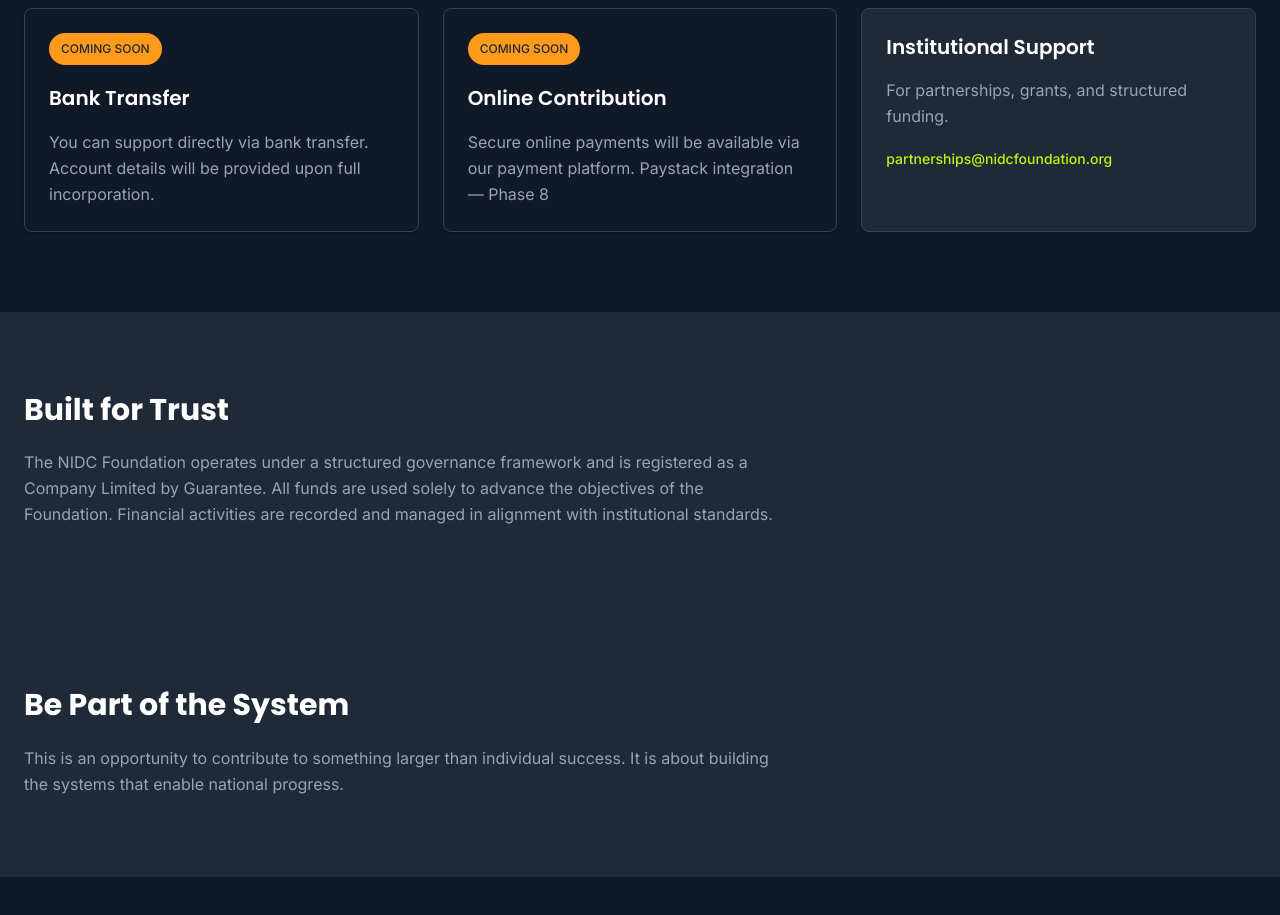
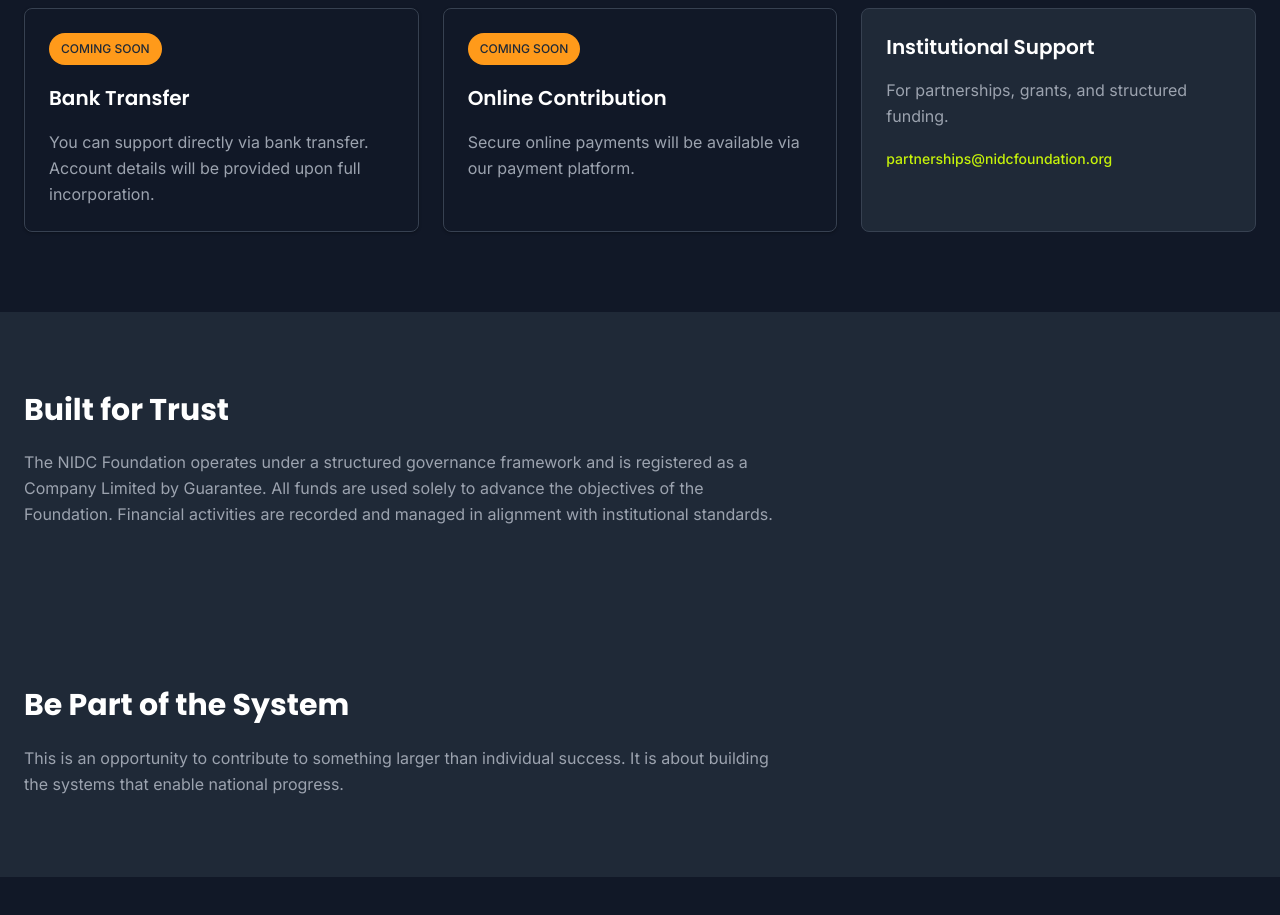
Before and after one commit to danielUgochukwu/nidc-edu, a Next.js app: page /donate in a window 1280 px wide. Shown: the part 2000-2915 px from the top of the page. Built offline with nearby package versions, Linux system fonts and the light colour scheme.

Commit message:
Update app/(public)/donate/page.tsx
Co-authored-by: coderabbitai[bot] <136622811+coderabbitai[bot]@users.noreply.github.com>

```diff
--- a/app/(public)/donate/page.tsx
+++ b/app/(public)/donate/page.tsx
@@ -134,7 +134,7 @@
           />
           <FeatureCard
             title="Online Contribution"
-            body="Secure online payments will be available via our payment platform. Paystack integration — Phase 8"
+            body="Secure online payments will be available via our payment platform."
             badge={
               <span className="inline-flex rounded-full bg-status-warning px-3 py-2 text-xs font-medium uppercase text-text-on-light">
                 Coming soon
```
